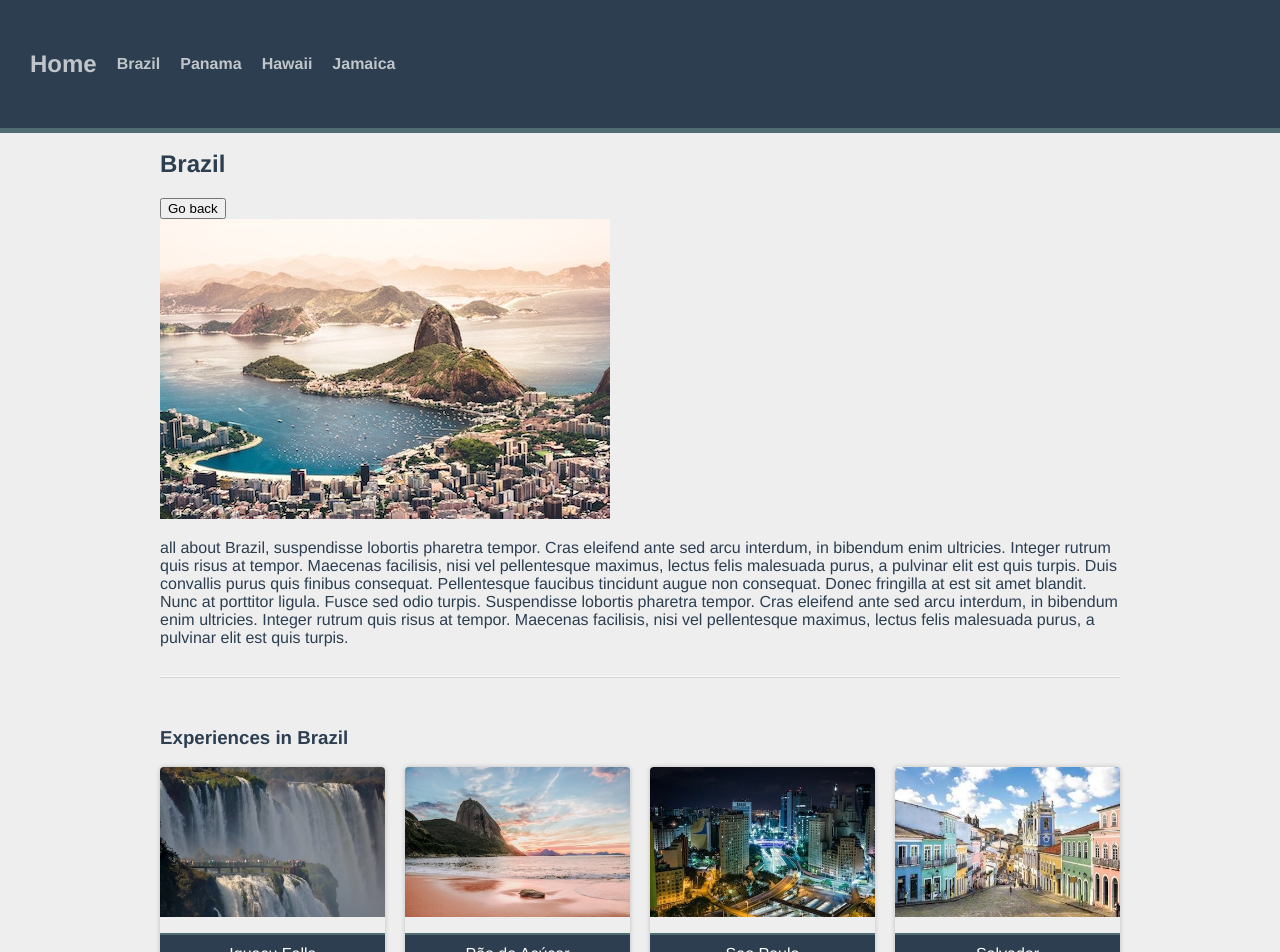
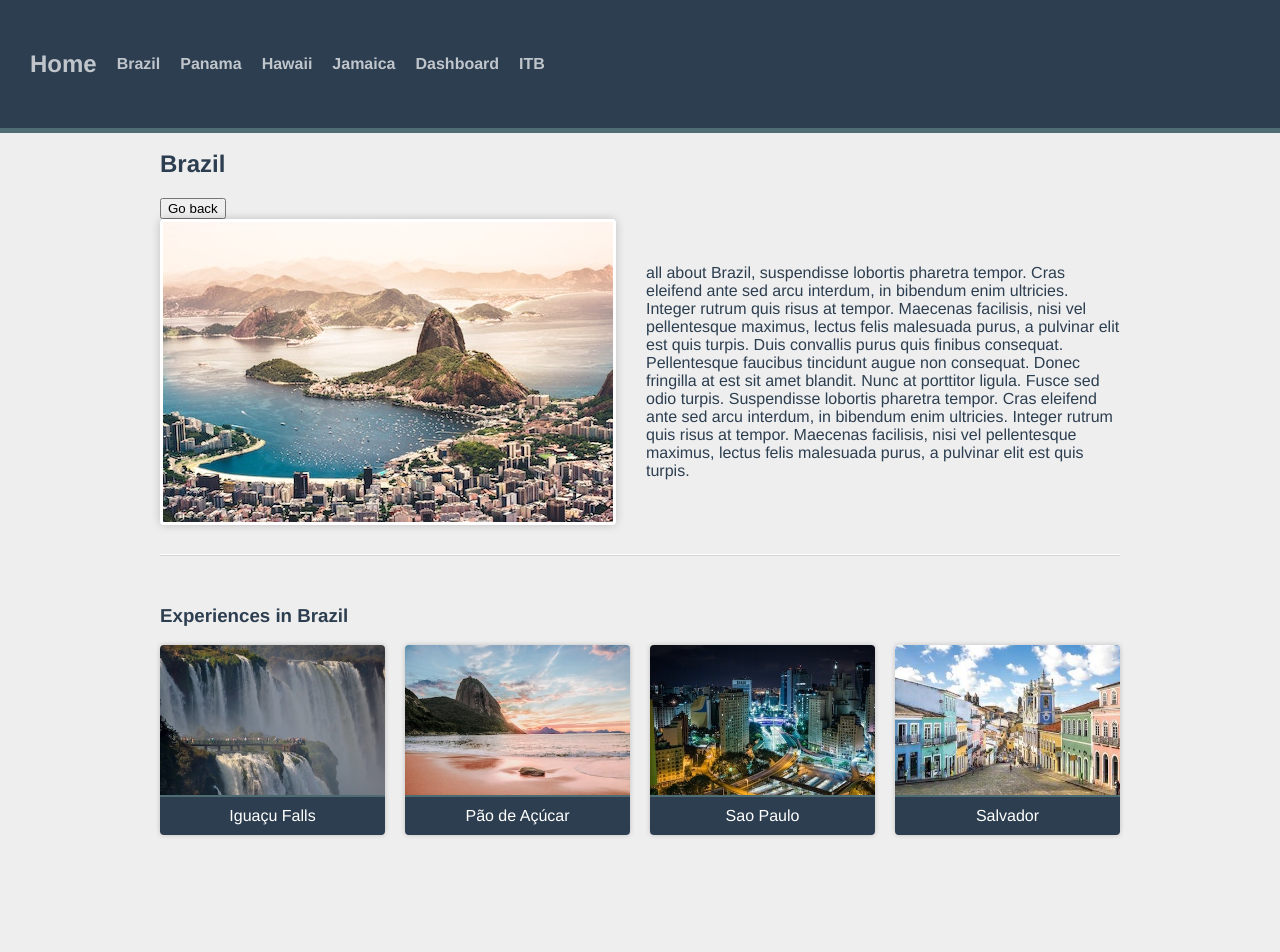
Before and after one commit to annacano0/Pr04-Travel-AnnaCano, a Vue app: page /destination/1/1 in a window 1280 px wide. Shown: the top 952 px of the page. After the commit the page ends 895 px from the top, so only its background shows below. Built offline with nearby package versions, Linux system fonts and the light colour scheme.

Commit message:
add: changes to css classes, extra viewson nav with functional routing

```diff
--- a/src/components/ExperienceCard.vue
+++ b/src/components/ExperienceCard.vue
@@ -24,7 +24,7 @@ defineProps({
           :src="'/images/' + experience.image"
           :alt="experience.name"
         />
-        <p class="card__text">{{ experience.name }}</p>
+        <span class="card__text">{{ experience.name }}</span>
       </article>
     </div>
   </div>
--- a/src/components/HeaderComponent.vue
+++ b/src/components/HeaderComponent.vue
@@ -14,8 +14,11 @@ import { destinations } from '../assets/data.json'
     >
       {{ destination.name }}
     </router-link>
+    <router-link :to="{ name: 'dashboard' }"> <p>Dashboard</p> </router-link>
+    <router-link :to="{ name: 'itb' }"> <p>ITB</p> </router-link>
   </nav>
   <div class="container">
+    <p></p>
     <RouterView />
   </div>
 </template>
--- a/src/router/index.js
+++ b/src/router/index.js
@@ -7,18 +7,30 @@ const router = createRouter({
     {
       path: '/',
       name: 'home',
-      component: HomeView,
+      component: () => import('@/views/HomeView.vue'),
+
     },
     {
       path: '/destination/:id/:slug',
       name: 'destination.show',
       component: () => import('@/views/DestinationShow.vue'),
+
       props: (route) => ({
         ...route.params,
         slug: route.params.slug,
         id: parseInt(route.params.id),
       }),
     },
+    {
+      path: '/itb',
+      name: 'itb',
+      component: () => import('@/views/ItbView.vue'),
+    },
+    {
+      path: '/dashboard',
+      name: 'dashboard',
+      component: () => import('@/views/DashboardView.vue'),
+    },
   ],
 })
 
--- /dev/null
+++ b/src/views/DashboardView.vue
@@ -0,0 +1,8 @@
+<script setup>
+</script>
+
+<template>
+    <h1>Dashboard</h1>
+
+
+</template>
--- a/src/views/DestinationShow.vue
+++ b/src/views/DestinationShow.vue
@@ -9,10 +9,6 @@ const router = useRouter();
 const id = ref(parseInt(route.params.id));
 
 const destination = ref(destinations.find((destination) => destination.id === id.value));
-
-const getDestination=()=>{
-  destinations.find((destination) => destination.id === id.value)
-}
 
 watch(
   () => route.params.id,
@@ -31,7 +27,7 @@ const goBack = () => {
   <div v-if="destination">
     <h2>{{ destination.name }}</h2>
     <button @click="goBack">Go back</button>
-    <div>
+    <div class="destination-details">
       <img :src="'/images/' + destination.image" :alt="destination.name" />
       <p>{{ destination.description }}</p>
     </div>
--- /dev/null
+++ b/src/views/ItbView.vue
@@ -0,0 +1,8 @@
+<script setup>
+</script>
+
+<template>
+    <h1>ITB</h1>
+
+
+</template>
```
Also changed, not shown: src/views/ExperienceShow.vue (renamed from src/components/ExperienceShow.vue).
